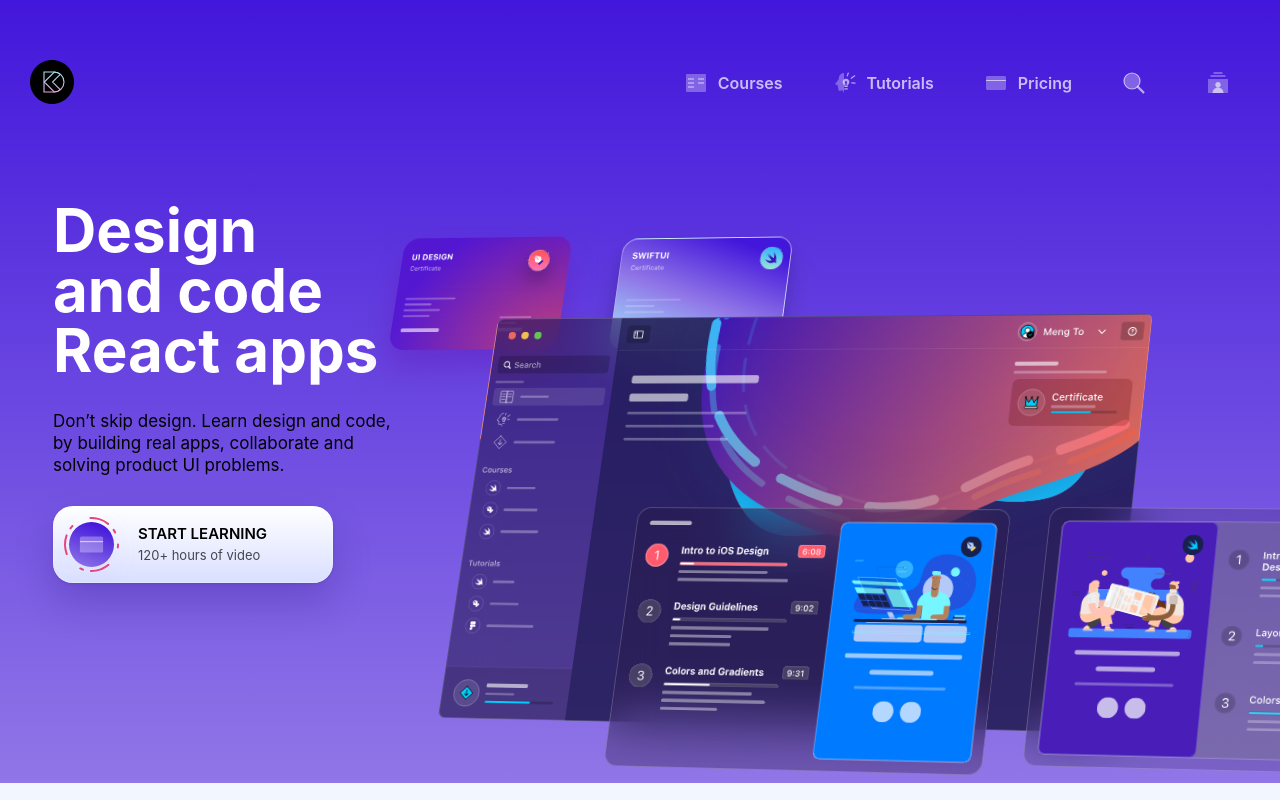
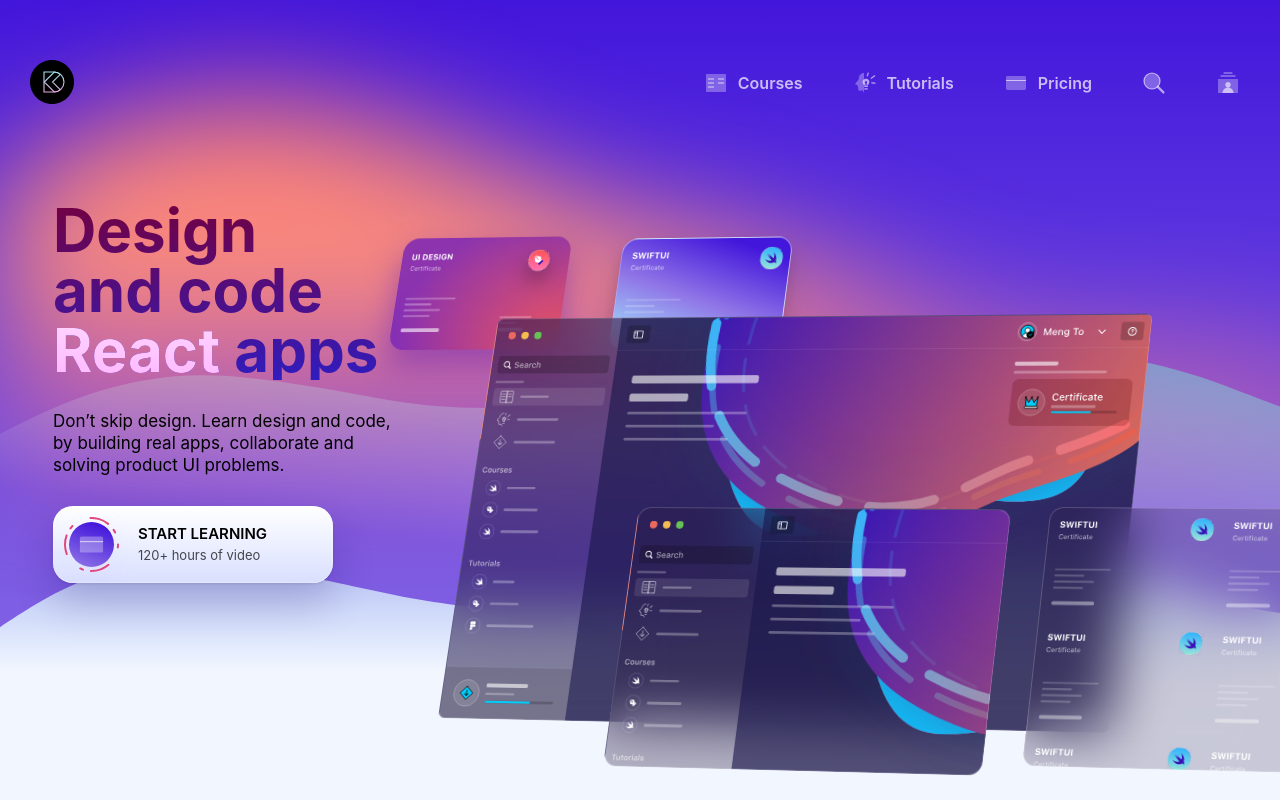
Before and after one commit to berbaroovez/DesignCodeClass, a Gatsby site: page / in a window 1280 px wide. Built offline with nearby package versions, Linux system fonts and the light colour scheme; Gatsby itself is replaced by a stand-in of ours.

Commit message:
project completed

```diff
--- a/src/components/animations/MockupAnimation.js
+++ b/src/components/animations/MockupAnimation.js
@@ -15,34 +15,43 @@ export default function MockupAnimation() {
 
 const Wrapper = styled.div`
   position: relative;
-perspective:5000;
+  perspective: 5000;
   top: 30px;
   left: -30px;
 
+  @media (max-width: 768px) {
+    transform: scale(0.6);
+    transform-origin: top left;
+  }
+  @media (max-width: 450px) {
+    transform: scale(0.4);
+    transform-origin: top;
+  }
+
   div {
-      transform: rotateY(-20deg) rotateX(20deg) ;
+    transform: rotateY(-20deg) rotateX(20deg);
     transform-origin: bottom left;
   }
 
-    *{
+  * {
     transition: 1s cubic-bezier(0.075, 0.82, 0.165, 1);
   }
 
   :hover div {
     transform: rotateY(0deg) rotateX(0deg);
-        :hover{
-            filter :brightness(150%) saturate(120%);
+    :hover {
+      filter: brightness(150%) saturate(120%);
     }
   }
   .mockup1 {
     position: absolute;
     width: 183px;
     height: 120px;
-  left:-135px;
+    left: -135px;
     top: 0px;
 
-
-  background: url("/images/animations/mockup1.svg") , radial-gradient(
+    background: url("/images/animations/mockup1.svg"),
+      radial-gradient(
         218.51% 281.09% at 100% 100%,
         rgba(253, 63, 51, 0.6) 0%,
         rgba(76, 0, 200, 0.6) 45.83%,
@@ -63,7 +72,8 @@ div {
     left: 85px;
     top: 0px;
 
-  background:  url("/images/animations/mockup2.svg") ,linear-gradient(
+    background: url("/images/animations/mockup2.svg"),
+      linear-gradient(
         198.85deg,
         #4316db 12.72%,
         #9076e7 54.49%,
@@ -85,7 +95,7 @@ div {
     left: -85px;
     top: 60px;
 
-  background:  url("/images/animations/mockup3.svg") ,rgba(23, 12, 61, 0.5);
+    background: url("/images/animations/mockup3.svg"), rgba(23, 12, 61, 0.5);
     border: 0.342305px solid rgba(255, 255, 255, 0.2);
     backdrop-filter: blur(27.3844px);
     /* Note: backdrop-filter has minimal browser support */
@@ -100,7 +110,7 @@ div {
     left: 80px;
     top: 262px;
 
-  background:  url("/images/animations/mockup4.svg") ,rgba(39, 20, 62, 0.3);
+    background: url("/images/animations/mockup3.svg"), rgba(39, 20, 62, 0.3);
     border: 0.5px solid rgba(255, 255, 255, 0.2);
     box-sizing: border-box;
     backdrop-filter: blur(27.3844px);
@@ -117,7 +127,7 @@ div {
     left: 499px;
     top: 262px;
 
-  background:  url("/images/animations/mockup5.svg") ,rgba(39, 20, 62, 0.2);
+    background: url("/images/animations/mockup2.svg"), rgba(39, 20, 62, 0.2);
     border: 0.5px solid rgba(255, 255, 255, 0.2);
     box-sizing: border-box;
     backdrop-filter: blur(27.3844px);
--- /dev/null
+++ b/src/components/backgrounds/WaveBackground.js
@@ -0,0 +1,41 @@
+import React from "react"
+import styled from "styled-components"
+
+export default function WaveBackground() {
+  return (
+    <Wrapper>
+      <Background />
+      <Wave
+        src="/images/waves/hero-wave1.svg"
+        style={{ top: "100px", filter: "blur(60px)" }}
+      />
+      <Wave src="/images/waves/hero-wave2.svg" style={{ top: "350px" }} />
+      <BottomWave src="/images/waves/hero-wave3.svg" style={{ top: "550px" }} />
+    </Wrapper>
+  )
+}
+
+const Wrapper = styled.div`
+  position: relative;
+`
+const Wave = styled.img`
+  position: absolute;
+  z-index: -1;
+
+  @media (min-width: 1440px) {
+    width: 100%;
+  }
+`
+
+const BottomWave = styled(Wave)`
+  @media (prefers-color-scheme: dark) {
+    content: url("/images/waves/hero-wave3-dark.svg");
+  }
+`
+const Background = styled.div`
+  background: linear-gradient(180deg, #4316db 0%, #9076e7 100%);
+  position: absolute;
+  z-index: -1;
+  width: 100%;
+  height: 800px;
+`
--- /dev/null
+++ b/src/components/buttons/MenuButton.js
@@ -0,0 +1,30 @@
+import React from "react"
+import styled from "styled-components"
+import { Link } from "gatsby"
+export default function MenuButton({ item, onClick }) {
+  return (
+    <Link to={item.link} onClick={onClick}>
+      <MenuItem title={item.title}>
+        <img src={item.icon} alt={item.title} />
+        {item.title}
+      </MenuItem>
+    </Link>
+  )
+}
+
+const MenuItem = styled.div`
+  color: rgba(255, 255, 255, 0.7);
+  display: grid;
+  grid-template-columns: 24px auto; //We do 24px cause thats the size of the icon
+  gap: ${props => (props.title ? "10px" : "0px")};
+  align-items: center;
+  padding: 10px;
+  border-radius: 10px;
+  transition: 0.5s ease-out;
+
+  :hover {
+    background: rgba(255, 255, 255, 0.1);
+    box-shadow: 0px 10px 20px rgba(0, 0, 0, 0.1),
+      inset 0px 0px 0px 0.5px rgba(255, 255, 255, 0.2);
+  }
+`
--- a/src/components/layout/Header.js
+++ b/src/components/layout/Header.js
@@ -1,31 +1,68 @@
 import { Link } from "gatsby"
-import React from "react"
+import React, { useState, useEffect, useRef } from "react"
 import styled from "styled-components"
-import {menuData} from "../../data/menuData"
+import { menuData, tooltipData } from "../../data/menuData"
+import MenuButton from "../buttons/MenuButton"
+import MenuToolTip from "../tooltips/MenuToolTip"
 
 export default function Header() {
+  const [isOpen, setIsOpen] = useState(false)
+  const ref = useRef()
+  const tooltipRef = useRef()
+  function handleClick(event) {
+    setIsOpen(!isOpen)
+    event.preventDefault()
+  }
+  function handleClickOutside(event) {
+    if (
+      ref.current &&
+      !ref.current.contains(event.target) &&
+      !tooltipRef.current.contains(event.target)
+    ) {
+      setIsOpen(false)
+    }
+
+    return () => {
+      document.removeEventListener("mousedown", handleClickOutside)
+    }
+  }
+
+  useEffect(() => {
+    document.addEventListener("mousedown", handleClickOutside)
+  }, [])
   return (
     <Wrapper>
       <Link to="/">
-      <img src="/images/logos/logo.svg" />
+        <img src="/images/logos/logo.svg" alt="logo" />
       </Link>
-      <MenuWrapper>
-        {menuData.map((item, index) => (
-          <Link to={item.link} key={index}>
-            <MenuItem>
-            <img src={item.icon} alt={item.title} />
-            {item.title}
-            </MenuItem>
-          </Link>
-        ))}
+      <MenuWrapper count={menuData.length} ref={ref}>
+        {menuData.map((item, index) =>
+          item.link === "/account" ? (
+            <MenuButton
+              item={item}
+              key={index}
+              onClick={event => handleClick(event)}
+            />
+          ) : (
+            <MenuButton item={item} key={index} />
+          )
+        )}
+        <HamburgerWrapper>
+          <MenuButton
+            item={{ title: "", icon: "/images/icons/hamburger.svg", link: "/" }}
+            onClick={event => handleClick(event)}
+          />
+        </HamburgerWrapper>
       </MenuWrapper>
+      <div ref={tooltipRef}>
+        <MenuToolTip isOpen={isOpen} />{" "}
+      </div>
     </Wrapper>
   )
 }
 
-
-
 const Wrapper = styled.div`
+  z-index: 5;
   position: absolute;
   top: 60px;
   display: grid;
@@ -34,28 +71,32 @@ width: 100%;
   justify-content: space-between;
   padding: 0 30px;
   align-items: center;
+
+  @media (max-width: 768px) {
+    top: 30px;
+  }
+  @media (max-width: 450px) {
+    top: 20px;
+    padding: 0 20px;
+  }
 `
 
-const MenuWrapper=styled.div`
-display:grid;
+const MenuWrapper = styled.div`
+  display: grid;
   gap: 30px;
-grid-template-columns: repeat(5,auto);
+  grid-template-columns: repeat(${props => props.count}, auto);
+  @media (max-width: 768px) {
+    > a {
+      display: none;
+    }
 
-`
-
-const MenuItem = styled.div`
-color: rgba(255,255,255,0.7);
-display:grid;
-grid-template-columns: 24px auto; //We do 24px cause thats the size of the icon
-gap: 10px;
-align-items: center;
-padding: 10px;
-border-radius: 10px;
-transition: 0.5s ease-out;
-
-:hover {
-    background: rgba(255, 255, 255, 0.1);
-  box-shadow: 0px 10px 20px rgba(0, 0, 0, 0.1),
-    inset 0px 0px 0px 0.5px rgba(255, 255, 255, 0.2);
+    grid-template-columns: auto;
   }
 `
+const HamburgerWrapper = styled.div`
+  display: none;
+
+  @media (max-width: 768px) {
+    display: block;
+  }
+`
--- a/src/components/sections/HeroSection.js
+++ b/src/components/sections/HeroSection.js
@@ -1,18 +1,20 @@
 import React from "react"
-import styled from "styled-components"
+import styled, { keyframes } from "styled-components"
 import { H1, MediumText } from "../styles/TextStyles"
-import {themes} from "../styles/ColorStyles"
+import { themes } from "../styles/ColorStyles"
 import PurchaseButton from "../buttons/PurchaseButton"
 import MockupAnimation from "../animations/MockupAnimation"
+import WaveBackground from "../backgrounds/WaveBackground"
 export default function HeroSection() {
   return (
     <>
       <Wrapper>
+        <WaveBackground />
         <ContentWrapper>
           <TextWrapper>
             <Title>
               Design
-              <br /> and code React apps
+              <br /> and code <span>React</span> apps
             </Title>
             <Description>
               Don’t skip design. Learn design and code, by building real apps,
@@ -20,36 +22,76 @@ export default function HeroSection() {
             </Description>
             <PurchaseButton
               title="Start learning"
-              subtitle = "120+ hours of video"
+              subtitle="120+ hours of video"
             />
           </TextWrapper>
-          <MockupAnimation/>
+          <MockupAnimation />
         </ContentWrapper>
       </Wrapper>
     </>
   )
 }
 
+const animation = keyframes`
+0% { opacity: 0; transform: translateY(-10px); filter:blur(10px); }
+
+100% { opacity: 1 ; transform: translateY(0px); filter:blur(0px);}
+`
+
 const Wrapper = styled.div`
-  background: linear-gradient(180deg, #4316db 0%, #9076e7 100%);
   overflow: hidden;
 `
 const ContentWrapper = styled.div`
-  position:relative;
+  position: relative;
   max-width: 1234px;
   margin: 0 auto;
   padding: 200px 30px;
-  display:grid;
-  grid-template-columns:500px auto;
+  display: grid;
+  grid-template-columns: 500px auto;
+
+  @media (max-width: 450px) {
+    grid-template-columns: auto;
+    gap: 60px;
+    padding: 150px 20px 250px;
+  }
 `
 
 const TextWrapper = styled.div`
   max-width: 360px;
   display: grid;
   gap: 30px;
+
+  > * {
+    opacity: 0;
+    animation: ${animation} 1s 0.2s forwards;
+
+    :nth-child(1) {
+      animation-delay: 0s;
+    }
+    :nth-child(2) {
+      animation-delay: 0.2s;
+    }
+    :nth-child(3) {
+      animation-delay: 0.4s;
+    }
+  }
 `
 
 const Title = styled(H1)`
-  color: ${themes.dark.text1};
+  background: linear-gradient(180deg, #730040 0%, #301cbe 100%);
+  -webkit-background-clip: text;
+  background-clip: text;
+  -webkit-text-fill-color: transparent;
+
+  span {
+    background: linear-gradient(180deg, #ffd7ff 0%, #ffb6ff 100%);
+    -webkit-background-clip: text;
+    background-clip: text;
+    -webkit-text-fill-color: transparent;
+  }
+
+  @media (max-width: 450px) {
+    font-size: 48px;
+  }
 `
 const Description = styled(MediumText)``
--- a/src/components/styles/TextStyles.js
+++ b/src/components/styles/TextStyles.js
@@ -3,16 +3,25 @@ import styled from "styled-components"
 export const H1 = styled.h1`
   font-weight: bold;
   font-size: 60px;
+  @media (max-width: 450px) {
+    font-size: 34px;
+  }
 `
 
 export const H2 = styled.h2`
   font-weight: bold;
   font-size: 40px;
+  @media (max-width: 450px) {
+    font-size: 28px;
+  }
 `
 
 export const H3 = styled.h3`
   font-weight: bold;
   font-size: 30px;
+  @media (max-width: 450px) {
+    font-size: 24px;
+  }
 `
 
 export const BodyIntro = styled.p`
@@ -57,4 +66,4 @@ export const SmallText2 = styled.p`
   font-size: 13px;
   line-height: 130%;
   text-transform: uppercase;
-  `
+`
--- /dev/null
+++ b/src/components/tooltips/MenuToolTip.js
@@ -0,0 +1,41 @@
+import React from "react"
+import styled from "styled-components"
+import { tooltipData } from "../../data/menuData"
+import MenuButton from "../buttons/MenuButton"
+
+export default function MenuToolTip({ isOpen }) {
+  return (
+    <Wrapper isOpen={isOpen}>
+      {tooltipData.map((item, index) => (
+        <MenuButton item={item} key={index} />
+      ))}
+    </Wrapper>
+  )
+}
+
+const Wrapper = styled.div`
+  z-index: 1;
+  position: absolute;
+  top: 60px;
+  right: 30px;
+  background: rgba(15, 14, 71, 0.3);
+  box-shadow: 0px 50px 100px rgba(0, 0, 0, 0.25),
+    inset 0px 0px 0px 0.5px rgba(255, 255, 255, 0.2);
+  backdrop-filter: blur(40px);
+  border-radius: 20px;
+  padding: 20px;
+
+  opacity: ${props => (props.isOpen ? 1 : 0)};
+
+  display: grid;
+  gap: 10px;
+  grid-template-columns: 150px;
+
+  transition: 0.3s ease-in-out;
+  visibility: ${props => (props.isOpen ? "visible" : "hidden")};
+
+  transform: ${props =>
+    props.isOpen
+      ? "skewY(0) rotate(0) translateY(0)"
+      : "skewY(-5deg) rotate(5deg) translateY(-30px)"};
+`
--- a/src/data/menuData.js
+++ b/src/data/menuData.js
@@ -9,3 +9,9 @@ export const menuData = [
   { title: "", icon: "/images/icons/search.svg", link: "/search" },
   { title: "", icon: "/images/icons/account.svg", link: "/account" },
 ]
+
+export const tooltipData = [
+  { title: "Profile", icon: "/images/icons/profile.svg", link: "/profile" },
+  { title: "Settings", icon: "/images/icons/settings.svg", link: "/settings" },
+  { title: "Sign out", icon: "/images/icons/signout.svg", link: "/logout" },
+]
```
Also changed, not shown: static/images/2f59h6gs.bmp (added), static/images/waves/hero-wave3-dark.svg (added). Lines whose indentation alone changed are shown as unchanged.
